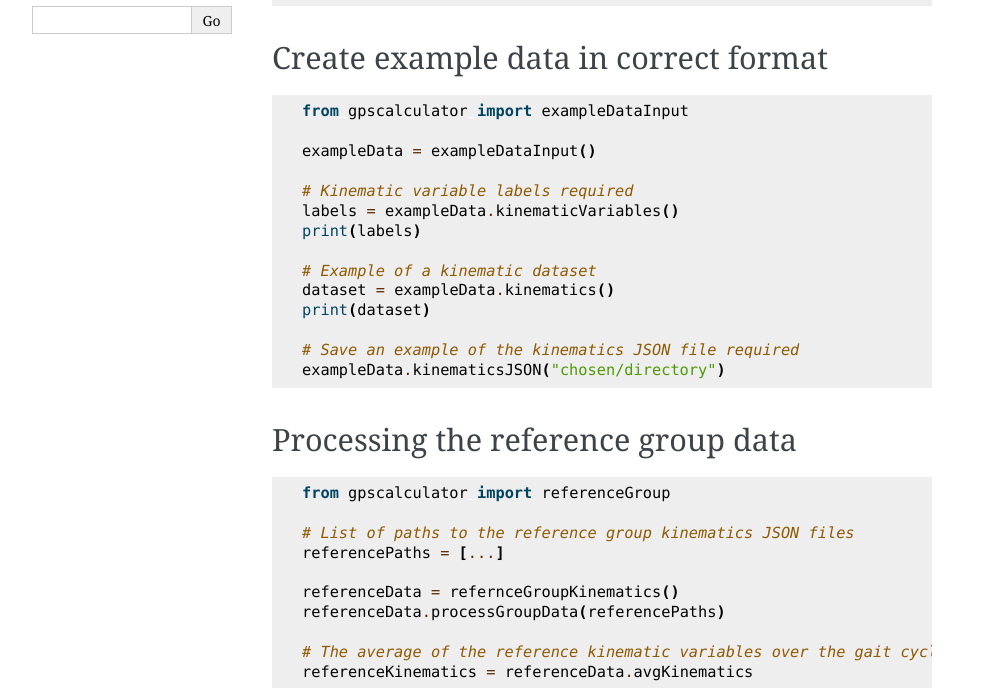
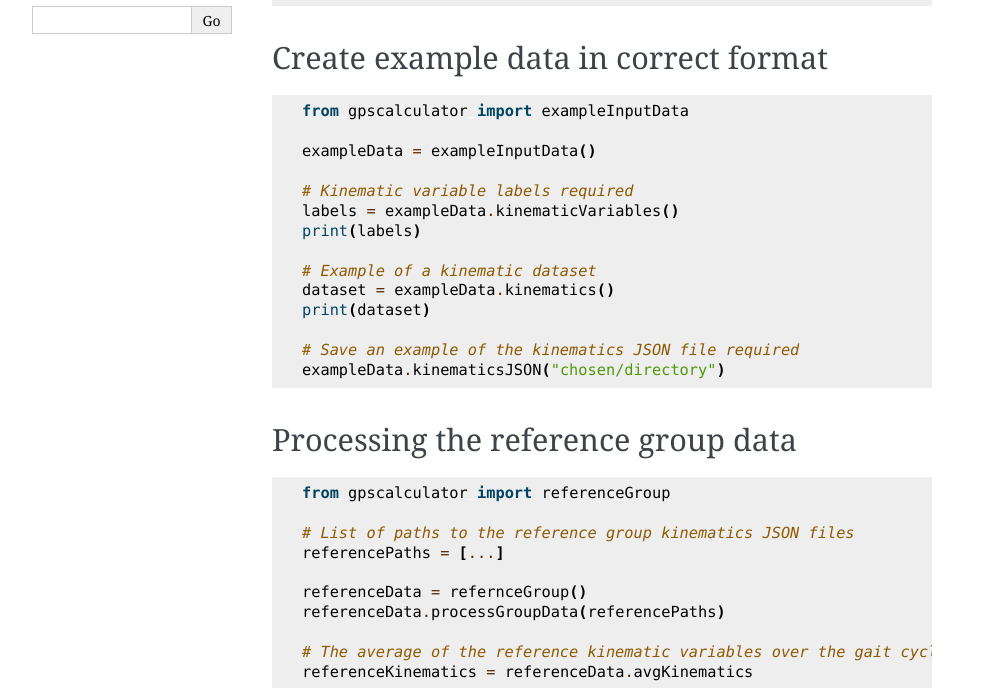
Before and after one commit to M-JEFFRYES/gpscalc, a Sphinx documentation site: the page built from docs/source/README.rst, in a window 1280 px wide. Shown: the part 515-1203 px from the top of the page, without its empty margins (148-1141 px from the left). Built offline with Sphinx 7.4.7, drawn with Linux system fonts in a browser that asks for light colours.

Commit message:
Errors removed from readme

```diff
--- a/README.rst
+++ b/README.rst
@@ -24,9 +24,9 @@ Create example data in correct format
 
 ::
 
-    from gpscalculator import exampleDataInput
+    from gpscalculator import exampleInputData
 
-    exampleData = exampleDataInput()
+    exampleData = exampleInputData()
 
     # Kinematic variable labels required
     labels = exampleData.kinematicVariables()
@@ -49,7 +49,7 @@ Processing the reference group data
     # List of paths to the reference group kinematics JSON files
     referencePaths = [...]
 
-    referenceData = refernceGroupKinematics()
+    referenceData = refernceGroup()
     referenceData.processGroupData(referencePaths)
 
     # The average of the reference kinematic variables over the gait cycle
--- a/docs/source/README.rst
+++ b/docs/source/README.rst
@@ -24,9 +24,9 @@ Create example data in correct format
 
 ::
 
-    from gpscalculator import exampleDataInput
+    from gpscalculator import exampleInputData
 
-    exampleData = exampleDataInput()
+    exampleData = exampleInputData()
 
     # Kinematic variable labels required
     labels = exampleData.kinematicVariables()
@@ -49,7 +49,7 @@ Processing the reference group data
     # List of paths to the reference group kinematics JSON files
     referencePaths = [...]
 
-    referenceData = refernceGroupKinematics()
+    referenceData = refernceGroup()
     referenceData.processGroupData(referencePaths)
 
     # The average of the reference kinematic variables over the gait cycle
```
